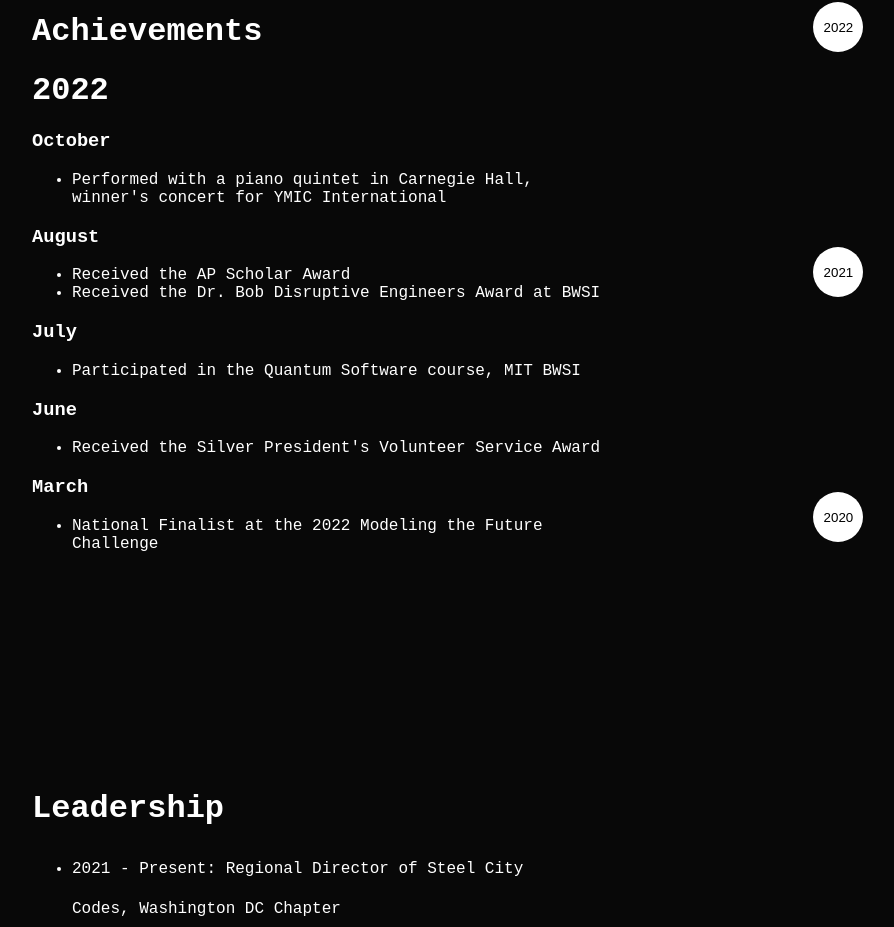
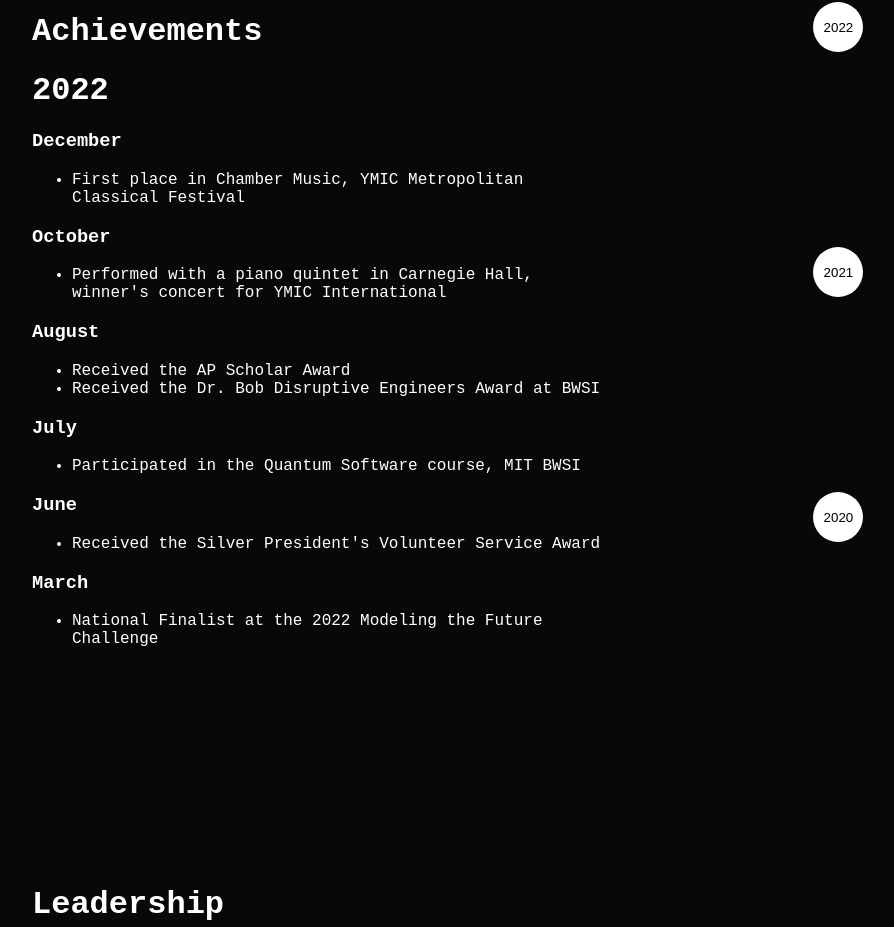
Before and after one commit to cemeterysummoning/website, a Next.js app: page /about in a window 1280 px wide. Shown: the part 1418-2345 px from the top of the page, without its empty margins (96-990 px from the left). Built offline with nearby package versions, Linux system fonts and the light colour scheme.

Commit message:
added more data

```diff
--- a/components/TimelineData.js
+++ b/components/TimelineData.js
@@ -1,8 +1,26 @@
 const data = [
+    {
+        year: 2023,
+        education: 'STEM Program at Montgomery Blair High School',
+        contents: [
+            {
+                month: 'January',
+                text: [
+                    'National Honorable Mention for the NCWIT Aspirations in Computing Award'
+                ]
+            }
+        ]
+    },
     {
         year: 2022,
         education: 'STEM Program at Montgomery Blair High School',
         contents: [
+            {
+                month: 'December',
+                text: [
+                    'First place in Chamber Music, YMIC Metropolitan Classical Festival'
+                ]
+            },
             {
                 month: 'October',
                 text: [
```
